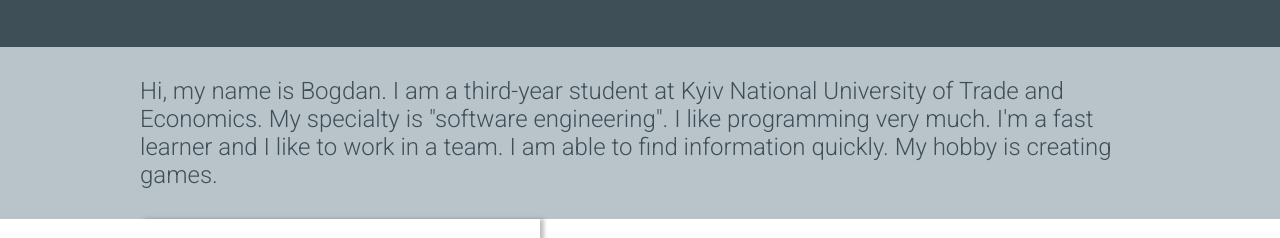
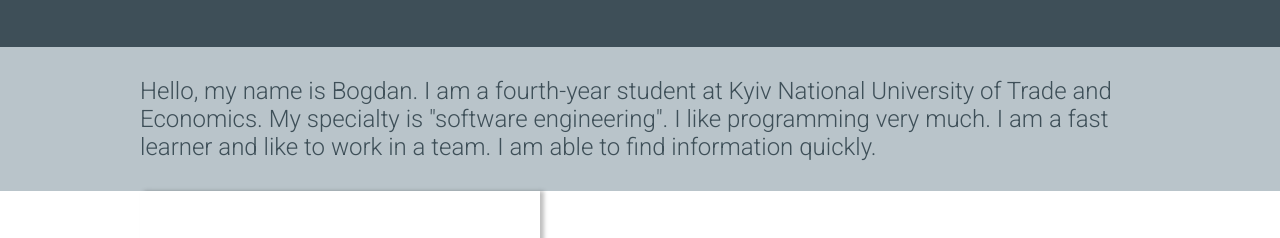
Before and after one commit to B-Guri/B-Guri.github.io, a plain HTML site: page index.html in a window 1280 px wide. Shown: the part 353-591 px from the top of the page. Drawn offline with Linux system fonts and the light colour scheme.

Commit message:
Add files via upload

```diff
--- a/index.html
+++ b/index.html
@@ -33,7 +33,7 @@
         </div>
         <div class="down_header">
             <div class="down_header_content">
-                <p>Hi, my name is Bogdan. I am a third-year student at Kyiv National University of Trade and Economics. My specialty is "software engineering". I like programming very much. I'm a fast learner and I like to work in a team. I am able to find information quickly. My hobby is creating games.</p>
+                <p>Hello, my name is Bogdan. I am a fourth-year student at Kyiv National University of Trade and Economics. My specialty is "software engineering". I like programming very much. I am a fast learner and like to work in a team. I am able to find information quickly.</p>
             </div>
         </div>
     </header>
```
